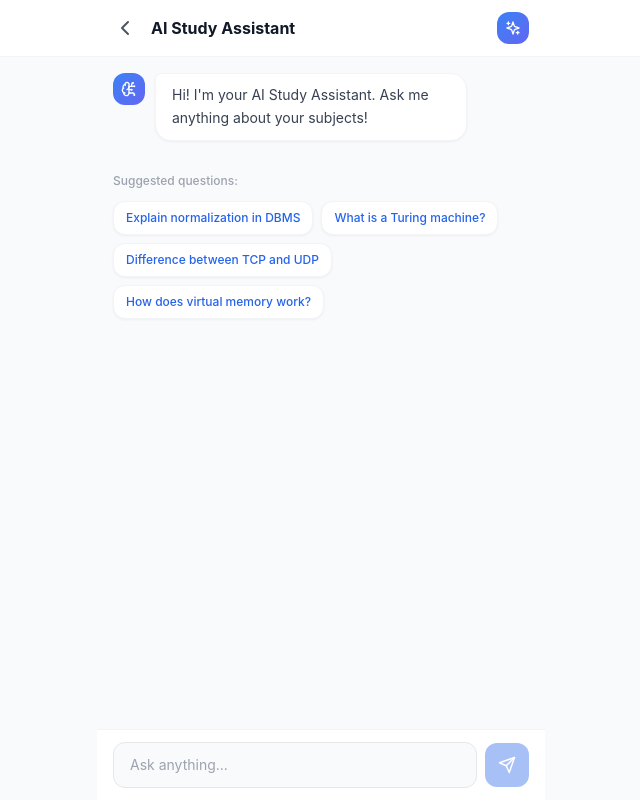
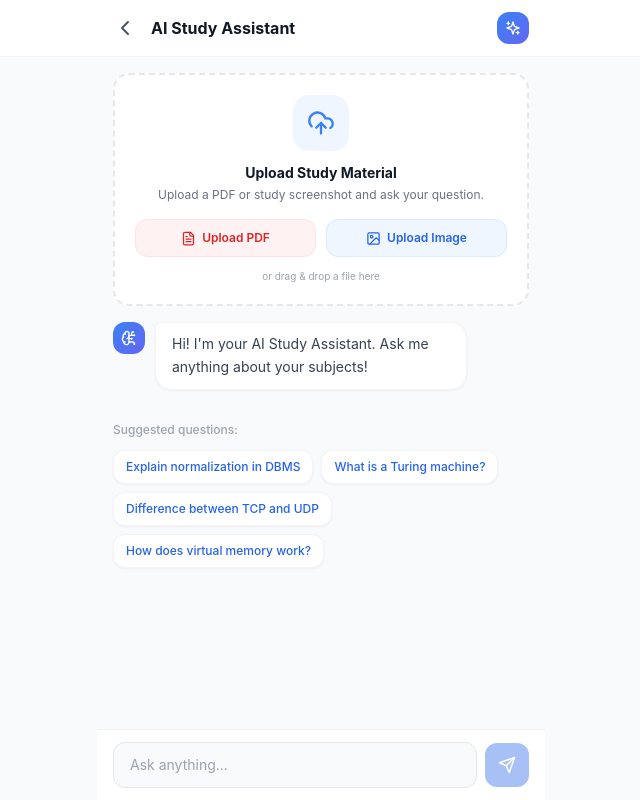
Before and after one commit to Kubendraguru/Smart-study-app, a React (Vite) app: page /ai-assistant in a window 1280 px wide. Shown: the whole page, without its empty margins (319-959 px from the left). Built offline with nearby package versions, Linux system fonts and the light colour scheme.

Commit message:
Add upload section to AI Assistant

```diff
--- a/src/screens/student/AIAssistantScreen.tsx
+++ b/src/screens/student/AIAssistantScreen.tsx
@@ -1,13 +1,22 @@
-import { useState, useRef, useEffect } from 'react';
+import { useState, useRef, useEffect, type DragEvent, type ChangeEvent } from 'react';
 import { motion, AnimatePresence } from 'framer-motion';
-import { Send, Sparkles, BrainCircuit } from 'lucide-react';
+import {
+  Send, Sparkles, BrainCircuit, FileText, Image as ImageIcon,
+  UploadCloud, X, Paperclip,
+} from 'lucide-react';
 import AppHeader from '@/components/layout/AppHeader';
-import PageContainer from '@/components/layout/PageContainer';
 
 interface Message {
   id: number;
   text: string;
   isUser: boolean;
+}
+
+interface UploadedFile {
+  name: string;
+  size: number;
+  type: 'pdf' | 'image';
+  previewUrl?: string;
 }
 
 const suggestedPrompts = [
@@ -18,19 +27,84 @@ const suggestedPrompts = [
 ];
 
 const dummyResponses: Record<string, string> = {
-  default: "I'm your AI Study Assistant! I can help you understand concepts, solve problems, and prepare for exams. Try asking me about any topic from your subjects.",
+  default:
+    "I'm your AI Study Assistant! I can help you understand concepts, solve problems, and prepare for exams. Try asking me about any topic from your subjects.",
 };
+
+function formatFileSize(bytes: number): string {
+  if (bytes < 1024) return `${bytes} B`;
+  if (bytes < 1024 * 1024) return `${(bytes / 1024).toFixed(1)} KB`;
+  return `${(bytes / (1024 * 1024)).toFixed(1)} MB`;
+}
+
+function getFileTypeLabel(file: File): 'pdf' | 'image' {
+  if (file.type === 'application/pdf' || file.name.toLowerCase().endsWith('.pdf')) return 'pdf';
+  return 'image';
+}
 
 export default function AIAssistantScreen() {
   const [messages, setMessages] = useState<Message[]>([
     { id: 0, text: "Hi! I'm your AI Study Assistant. Ask me anything about your subjects!", isUser: false },
   ]);
   const [input, setInput] = useState('');
+  const [uploadedFile, setUploadedFile] = useState<UploadedFile | null>(null);
+  const [isDragOver, setIsDragOver] = useState(false);
   const scrollRef = useRef<HTMLDivElement>(null);
+  const pdfInputRef = useRef<HTMLInputElement>(null);
+  const imageInputRef = useRef<HTMLInputElement>(null);
 
   useEffect(() => {
     scrollRef.current?.scrollTo({ top: scrollRef.current.scrollHeight, behavior: 'smooth' });
-  }, [messages]);
+  }, [messages, uploadedFile]);
+
+  const handleFileSelect = (file: File | undefined) => {
+    if (!file) return;
+    const type = getFileTypeLabel(file);
+    const uploaded: UploadedFile = {
+      name: file.name,
+      size: file.size,
+      type,
+      previewUrl: type === 'image' ? URL.createObjectURL(file) : undefined,
+    };
+    setUploadedFile(uploaded);
+  };
+
+  const handlePdfSelect = (e: ChangeEvent<HTMLInputElement>) => {
+    handleFileSelect(e.target.files?.[0]);
+    e.target.value = '';
+  };
+
+  const handleImageSelect = (e: ChangeEvent<HTMLInputElement>) => {
+    handleFileSelect(e.target.files?.[0]);
+    e.target.value = '';
+  };
+
+  const handleDrop = (e: DragEvent<HTMLDivElement>) => {
+    e.preventDefault();
+    setIsDragOver(false);
+    const file = e.dataTransfer.files?.[0];
+    if (!file) return;
+    const isValid =
+      file.type === 'application/pdf' ||
+      file.type.startsWith('image/') ||
+      file.name.toLowerCase().match(/\.(pdf|png|jpg|jpeg)$/);
+    if (isValid) handleFileSelect(file);
+  };
+
+  const handleDragOver = (e: DragEvent<HTMLDivElement>) => {
+    e.preventDefault();
+    setIsDragOver(true);
+  };
+
+  const handleDragLeave = (e: DragEvent<HTMLDivElement>) => {
+    e.preventDefault();
+    setIsDragOver(false);
+  };
+
+  const removeFile = () => {
+    if (uploadedFile?.previewUrl) URL.revokeObjectURL(uploadedFile.previewUrl);
+    setUploadedFile(null);
+  };
 
   const handleSend = (text?: string) => {
     const message = text || input.trim();
@@ -63,6 +137,114 @@ export default function AIAssistantScreen() {
         }
       />
       <div className="flex-1 max-w-md mx-auto w-full flex flex-col">
+        {/* Upload Section */}
+        <div className="px-4 pt-4">
+          {!uploadedFile ? (
+            <motion.div
+              initial={{ opacity: 0, y: -10 }}
+              animate={{ opacity: 1, y: 0 }}
+              onDrop={handleDrop}
+              onDragOver={handleDragOver}
+              onDragLeave={handleDragLeave}
+              className={`rounded-2xl border-2 border-dashed transition-all duration-300 ${
+                isDragOver
+                  ? 'border-blue-500 bg-blue-50 scale-[1.01]'
+                  : 'border-gray-200 bg-white hover:border-blue-300'
+              }`}
+            >
+              <div className="p-5 text-center">
+                <motion.div
+                  animate={isDragOver ? { scale: 1.1 } : { scale: 1 }}
+                  className="w-14 h-14 rounded-2xl bg-blue-50 flex items-center justify-center mx-auto mb-3"
+                >
+                  <UploadCloud size={28} className="text-blue-500" />
+                </motion.div>
+                <h3 className="text-sm font-bold text-gray-900 mb-1">Upload Study Material</h3>
+                <p className="text-xs text-gray-500 mb-4">
+                  Upload a PDF or study screenshot and ask your question.
+                </p>
+
+                <div className="flex gap-2.5">
+                  <motion.button
+                    whileTap={{ scale: 0.95 }}
+                    onClick={() => pdfInputRef.current?.click()}
+                    className="flex-1 flex items-center justify-center gap-1.5 py-2.5 bg-red-50 text-red-600 text-xs font-semibold rounded-xl border border-red-100 hover:bg-red-100 transition-colors"
+                  >
+                    <FileText size={15} />
+                    Upload PDF
+                  </motion.button>
+                  <motion.button
+                    whileTap={{ scale: 0.95 }}
+                    onClick={() => imageInputRef.current?.click()}
+                    className="flex-1 flex items-center justify-center gap-1.5 py-2.5 bg-blue-50 text-blue-600 text-xs font-semibold rounded-xl border border-blue-100 hover:bg-blue-100 transition-colors"
+                  >
+                    <ImageIcon size={15} />
+                    Upload Image
+                  </motion.button>
+                </div>
+
+                <p className="text-[10px] text-gray-400 mt-3 hidden sm:block">
+                  or drag & drop a file here
+                </p>
+              </div>
+            </motion.div>
+          ) : (
+            <motion.div
+              initial={{ opacity: 0, y: -10 }}
+              animate={{ opacity: 1, y: 0 }}
+              exit={{ opacity: 0, y: -10 }}
+              className="bg-white rounded-2xl p-4 shadow-sm shadow-gray-200/60 border border-gray-100"
+            >
+              <div className="flex items-center gap-3">
+                {uploadedFile.type === 'image' && uploadedFile.previewUrl ? (
+                  <img
+                    src={uploadedFile.previewUrl}
+                    alt={uploadedFile.name}
+                    className="w-12 h-12 rounded-xl object-cover flex-shrink-0 border border-gray-100"
+                  />
+                ) : (
+                  <div className="w-12 h-12 rounded-xl bg-red-50 flex items-center justify-center flex-shrink-0">
+                    <FileText size={22} className="text-red-500" />
+                  </div>
+                )}
+                <div className="flex-1 min-w-0">
+                  <h3 className="text-sm font-semibold text-gray-900 truncate">{uploadedFile.name}</h3>
+                  <div className="flex items-center gap-2 mt-0.5">
+                    <span className="text-xs text-gray-500">{formatFileSize(uploadedFile.size)}</span>
+                    <span className="text-gray-300">·</span>
+                    <span className="text-xs font-medium text-gray-600 uppercase">
+                      {uploadedFile.type === 'pdf' ? 'PDF' : 'Image'}
+                    </span>
+                  </div>
+                </div>
+                <motion.button
+                  whileTap={{ scale: 0.9 }}
+                  onClick={removeFile}
+                  className="w-8 h-8 rounded-xl bg-gray-50 flex items-center justify-center text-gray-400 hover:bg-red-50 hover:text-red-500 transition-colors flex-shrink-0"
+                >
+                  <X size={16} />
+                </motion.button>
+              </div>
+            </motion.div>
+          )}
+
+          <input
+            ref={pdfInputRef}
+            type="file"
+            accept=".pdf,application/pdf"
+            className="hidden"
+            onChange={handlePdfSelect}
+          />
+          <input
+            ref={imageInputRef}
+            type="file"
+            accept=".png,.jpg,.jpeg,image/png,image/jpeg"
+            className="hidden"
+            onChange={handleImageSelect}
+          />
+        </div>
+
+        {/* Chat Messages */}
         <div ref={scrollRef} className="flex-1 overflow-y-auto px-4 py-4 space-y-4">
           <AnimatePresence>
             {messages.map((msg) => (
@@ -108,6 +290,7 @@ export default function AIAssistantScreen() {
           )}
         </div>
 
+        {/* Chat Input */}
         <div className="px-4 py-3 bg-white border-t border-gray-100">
           <div className="flex items-center gap-2">
             <input
```
